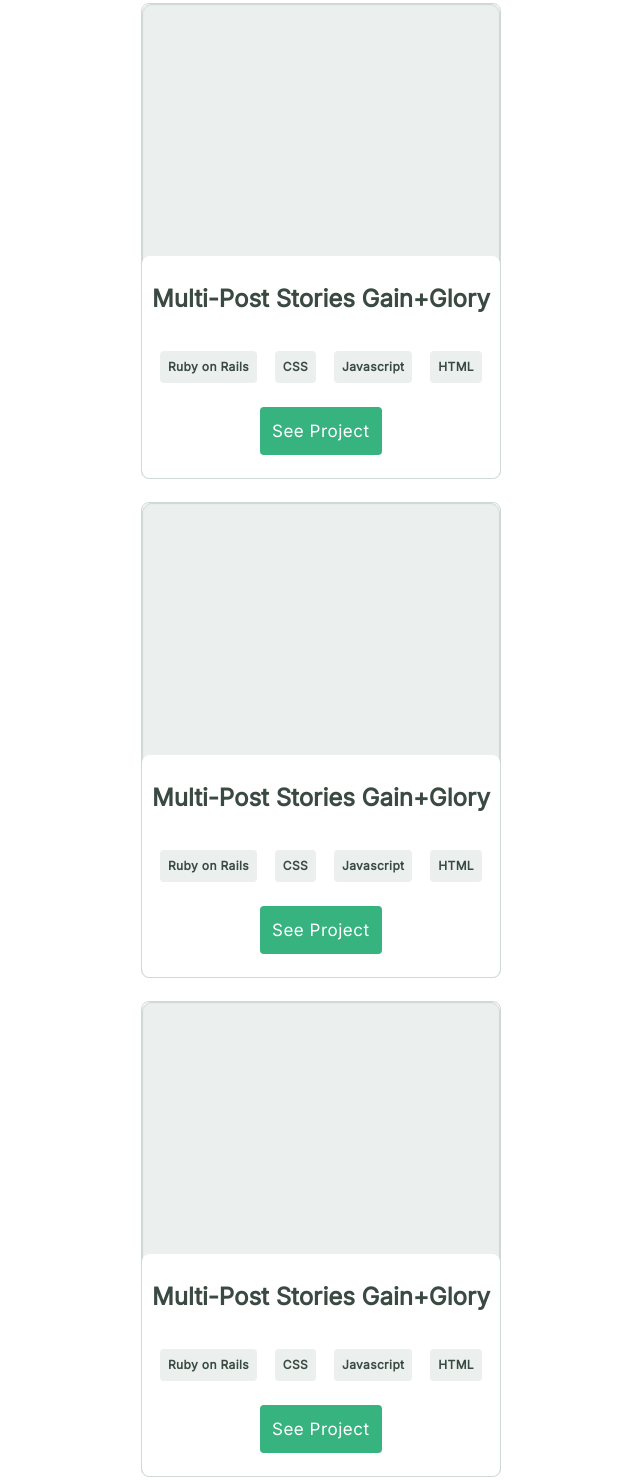
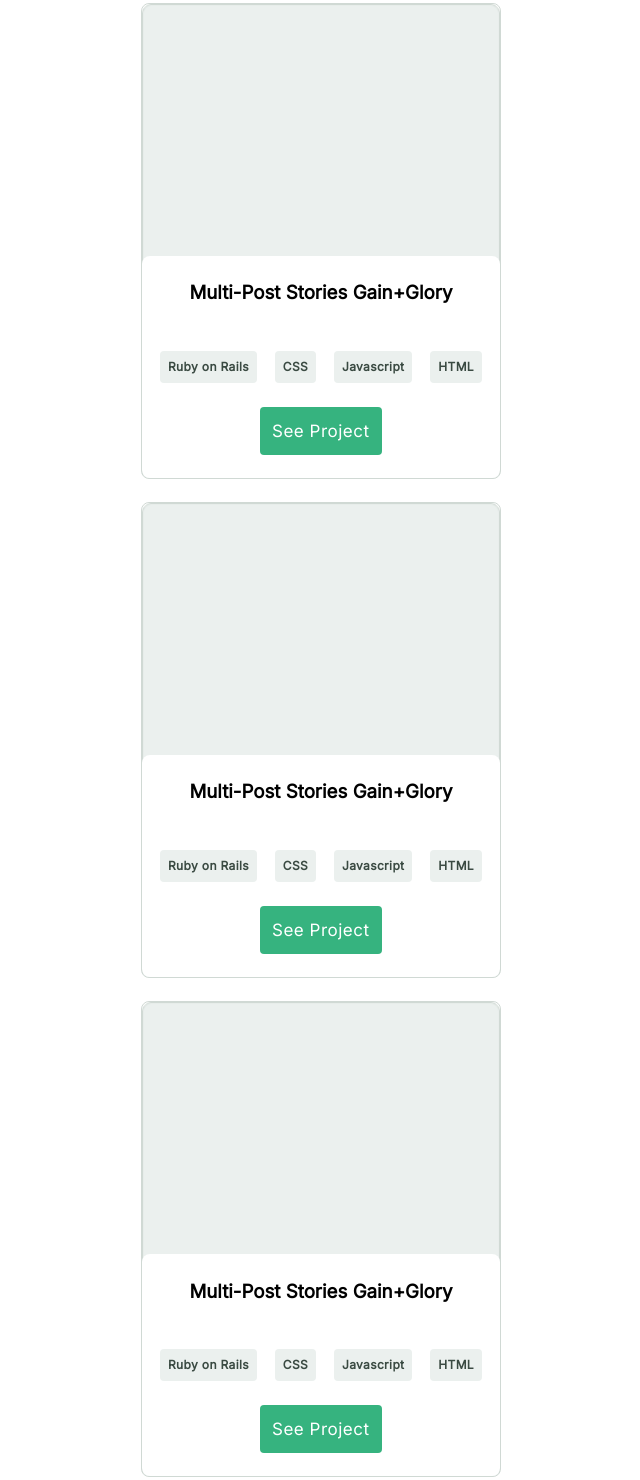
Before and after one commit to 0sugo/portfolio_mobile_view, a website: page index.html in a window 1280 px wide. Shown: the part 1252-2732 px from the top of the page, without its empty margins (319-959 px from the left). Drawn offline with Linux system fonts and the light colour scheme.

Commit message:
correct on hx tags

```diff
--- a/index.html
+++ b/index.html
@@ -65,7 +65,7 @@
 
 
         <div class="topper">
-            <h1>My Recent Works</h1>
+            <h2>My Recent Works</h2>
         </div>
 
         <div class="indicator"></div>
@@ -73,7 +73,7 @@
         <div class="recent-works-cards">
             <div class="works work1">
                 <div class="work-details">
-                    <h1>Multi-Post Stories Gain+Glory</h1>
+                    <h1>Multi-Post Stories Gain+Glory</h3>
                     <ul class="language-tags">
                         <li>Ruby on Rails</li>
                         <li>CSS</li>
@@ -86,7 +86,7 @@
 
             <div class="works work2">
                 <div class="work-details">
-                    <h1>Multi-Post Stories Gain+Glory</h1>
+                    <h3>Multi-Post Stories Gain+Glory</h3>
                     <ul class="language-tags">
                         <li>Ruby on Rails</li>
                         <li>CSS</li>
@@ -99,7 +99,7 @@
 
             <div class="works work3">
                 <div class="work-details">
-                    <h1>Multi-Post Stories Gain+Glory</h1>
+                    <h3>Multi-Post Stories Gain+Glory</h3>
                     <ul class="language-tags">
                         <li>Ruby on Rails</li>
                         <li>CSS</li>
@@ -112,7 +112,7 @@
 
             <div class="works work4">
                 <div class="work-details">
-                    <h1>Multi-Post Stories Gain+Glory</h1>
+                    <h3>Multi-Post Stories Gain+Glory</h3>
                     <ul class="language-tags">
                         <li>Ruby on Rails</li>
                         <li>CSS</li>
@@ -125,7 +125,7 @@
 
             <div class="works work5">
                 <div class="work-details">
-                    <h1>Multi-Post Stories Gain+Glory</h1>
+                    <h3>Multi-Post Stories Gain+Glory</h3>
                     <ul class="language-tags">
                         <li>Ruby on Rails</li>
                         <li>CSS</li>
@@ -138,7 +138,7 @@
 
             <div class="works work6">
                 <div class="work-details">
-                    <h1>Multi-Post Stories Gain+Glory</h1>
+                    <h3>Multi-Post Stories Gain+Glory</h3>
                     <ul class="language-tags">
                         <li>Ruby on Rails</li>
                         <li>CSS</li>
@@ -154,7 +154,7 @@
     <section class="about-me">
 
         <div class="about-me-text">
-            <h1 class="about-me-topper">About me</h1>
+            <h2 class="about-me-topper">About me</h2>
             <p> I can help you build a product , feature or website Look through some of my work and experience! If you
                 like what you see and have a project you need coded, don’t hestiate to contact me.</p>
             <a href="#"class="about-me-button">Get My Resume</a>
--- a/styles.css
+++ b/styles.css
@@ -117,7 +117,7 @@
   margin-left: 26px;
 }
 
-.topper h1 {
+.topper h2 {
   font-family: "Inter", sans-serif;
   font-style: normal;
   font-weight: bold;
```
